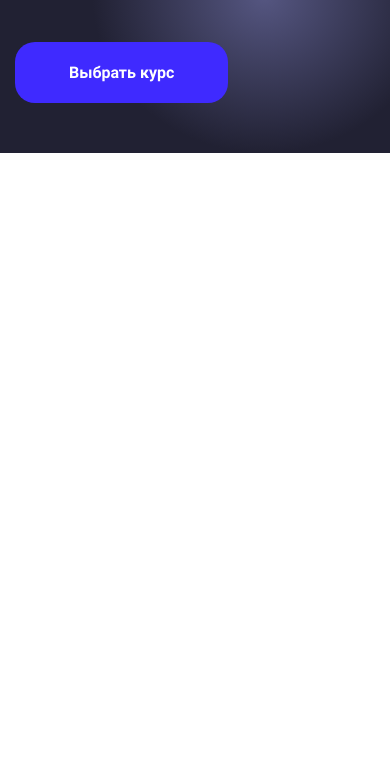
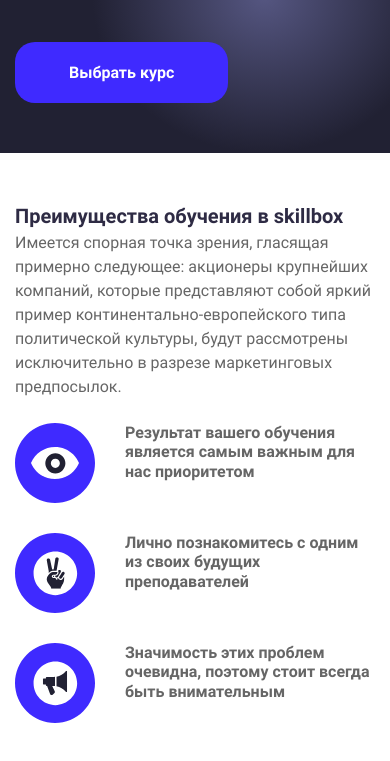
Before and after one commit to ViachaslauBY/Skillbox, a plain HTML site: page index.html in a window 390 px wide. Shown: the part 287-1048 px from the top of the page. Before the commit the page ends 844 px from the top, so only its background shows below. Drawn offline with nearby package versions, Linux system fonts and the light colour scheme.

Commit message:
Add section advantages

```diff
--- a/css/style.css
+++ b/css/style.css
@@ -122,7 +122,6 @@ body {
 
 /* Hero */
 .hero {
-  margin-bottom: 80px;
   width: 100%;
   /* max-width: 1440px; */
   background: radial-gradient(
@@ -181,8 +180,97 @@ body {
   background-repeat: no-repeat;
 }
 
+/* Advantages */
+.advantages {
+  padding-top: 80px;
+  padding-bottom: 80px;
+}
+
+.advantages__info {
+  margin-bottom: 3px;
+}
+
+.advantages__background {
+  margin-top: 21px;
+  height: 142px;
+  background-image: url("../img/advantages-img.png");
+  background-position: center center;
+  background-size: contain;
+  background-repeat: no-repeat;
+}
+
+.advantages__title {
+  margin-bottom: 17px;
+  max-width: 380px;
+  font-size: 40px;
+  font-weight: 700;
+  line-height: 100%;
+  color: #2e2b44;
+}
+
+.advantages__description {
+  max-width: 585px;
+  font-size: 16px;
+  line-height: 150%;
+  color: #666666;
+}
+
+.advantages__item {
+  display: flex;
+  align-items: center;
+}
+
+.advantages__icon {
+  margin-right: 30px;
+  height: 80px;
+  width: 80px;
+  background-position: center center;
+  background-repeat: no-repeat;
+}
+
+.icon-result {
+  background-image: url("../img/result-icon.svg");
+}
+
+.icon-acquaintance {
+  background-image: url("../img/acquaintance-icon.svg");
+}
+
+.icon-significance {
+  background-image: url("../img/significance-icon.svg");
+}
+
+.advantages__text {
+  max-width: 240px;
+  font-size: 16px;
+  font-weight: 700;
+  line-height: 120%;
+  color: #666666;
+}
+
+@media (max-width: 1200px) {
+  .advantages__item {
+    flex-direction: column;
+    align-items: flex-start;
+  }
+
+  .advantages__icon {
+    margin-right: 0;
+    margin-bottom: 13px;
+  }
+
+  .advantages__text {
+    max-width: 210px;
+  }
+}
+
 @media (max-width: 992px) {
   /* Hero */
+  .hero__info {
+    padding-top: 130px;
+    padding-bottom: 134px;
+  }
+
   .hero__title {
     margin-bottom: 15px;
     font-size: 50px;
@@ -196,6 +284,13 @@ body {
     background-position: center center;
     background-size: contain;
     background-repeat: no-repeat;
+  }
+
+  /* Advantages */
+  .advantages__background {
+    margin-top: 24px;
+    height: 187px;
+    background-image: url("../img/advantages-img-992.png");
   }
 }
 
@@ -227,9 +322,16 @@ body {
   .hero__background {
     display: none;
   }
+
+  /* Advantages */
+  .advantages__background {
+    margin-top: 0;
+    height: 134px;
+    background-image: url("../img/advantages-img-767.png");
+  }
 }
 
-@media (max-width: 520px) {
+@media (max-width: 575px) {
   /* Header */
   .header__logo {
     display: flex;
@@ -274,4 +376,38 @@ body {
     font-size: 16px;
     line-height: 19px;
   }
+
+  /* Advantages */
+  .advantages {
+    padding-top: 50px;
+    padding-bottom: 50px;
+  }
+
+  .advantages__background {
+    display: none;
+  }
+
+  .advantages__info {
+    margin-bottom: 4px;
+  }
+
+  .advantages__title {
+    margin-bottom: 2px;
+    font-size: 20px;
+    line-height: 130%;
+  }
+
+  .advantages__item {
+    flex-direction: row;
+  }
+
+  .advantages__icon {
+    flex-shrink: 0;
+    margin-right: 30px;
+    margin-bottom: 30px;
+  }
+
+  .advantages__text {
+    max-width: none;
+  }
 }
--- a/index.html
+++ b/index.html
@@ -57,6 +57,36 @@
         </div>
       </div>
     </section>
+
+    <section class="advantages">
+      <div class="container">
+        <div class="advantages__info row">
+          <div class="advantages__background col-sm-4 col-md-4 col-lg-2"></div>
+          <div class="advantages__info col-sm-8 col-md-8 col-lg-10">
+            <h2 class="advantages__title">Преимущества обучения в skillbox</h2>
+            <p class="advantages__description">
+              Имеется спорная точка зрения, гласящая примерно следующее: акционеры крупнейших компаний, которые представляют собой
+              яркий пример континентально-европейского типа политической культуры, будут рассмотрены исключительно в разрезе
+              маркетинговых предпосылок.
+            </p>
+          </div>
+        </div>
+        <div class="row">
+          <div class="advantages__item col-12 col-sm-4">
+            <div class="advantages__icon icon-result"></div>
+            <span class="advantages__text">Результат вашего обучения является самым важным для нас приоритетом</span>
+          </div>
+          <div class="advantages__item col-12 col-sm-4">
+            <div class="advantages__icon icon-acquaintance"></div>
+            <span class="advantages__text">Лично познакомитесь с одним из своих будущих преподавателей</span>
+          </div>
+          <div class="advantages__item col-12 col-sm-4">
+            <div class="advantages__icon icon-significance"></div>
+            <span class="advantages__text">Значимость этих проблем очевидна, поэтому стоит всегда быть внимательным</span>
+          </div>
+        </div>
+      </div>
+    </section>
   </main>
 </body>
 </html>
```
Also changed, not shown: img/acquaintance-icon.svg (added), img/advantages-img-767.png (added), img/advantages-img-992.png (added), img/advantages-img.png (added), img/result-icon.svg (added), img/significance-icon.svg (added).
